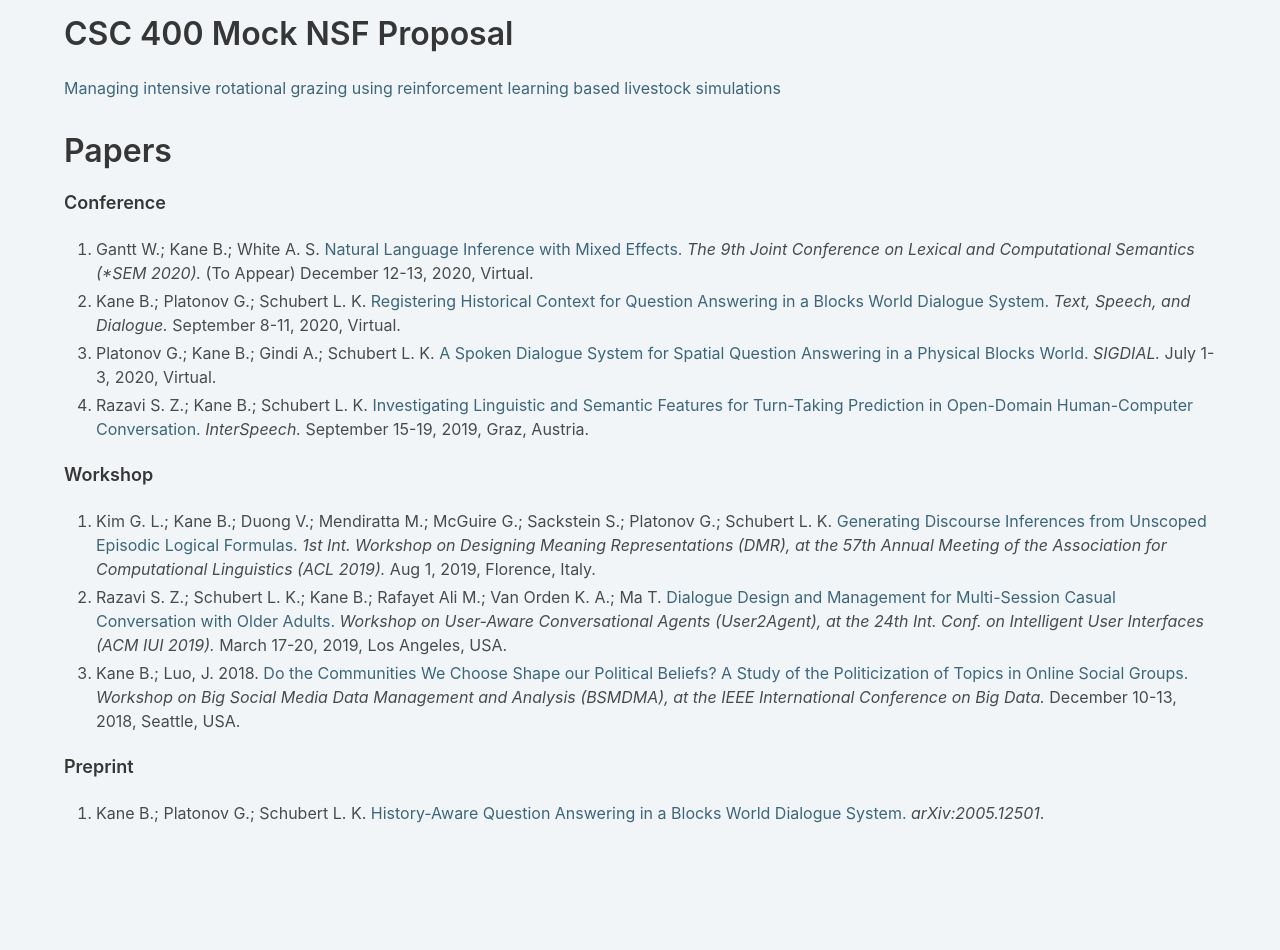
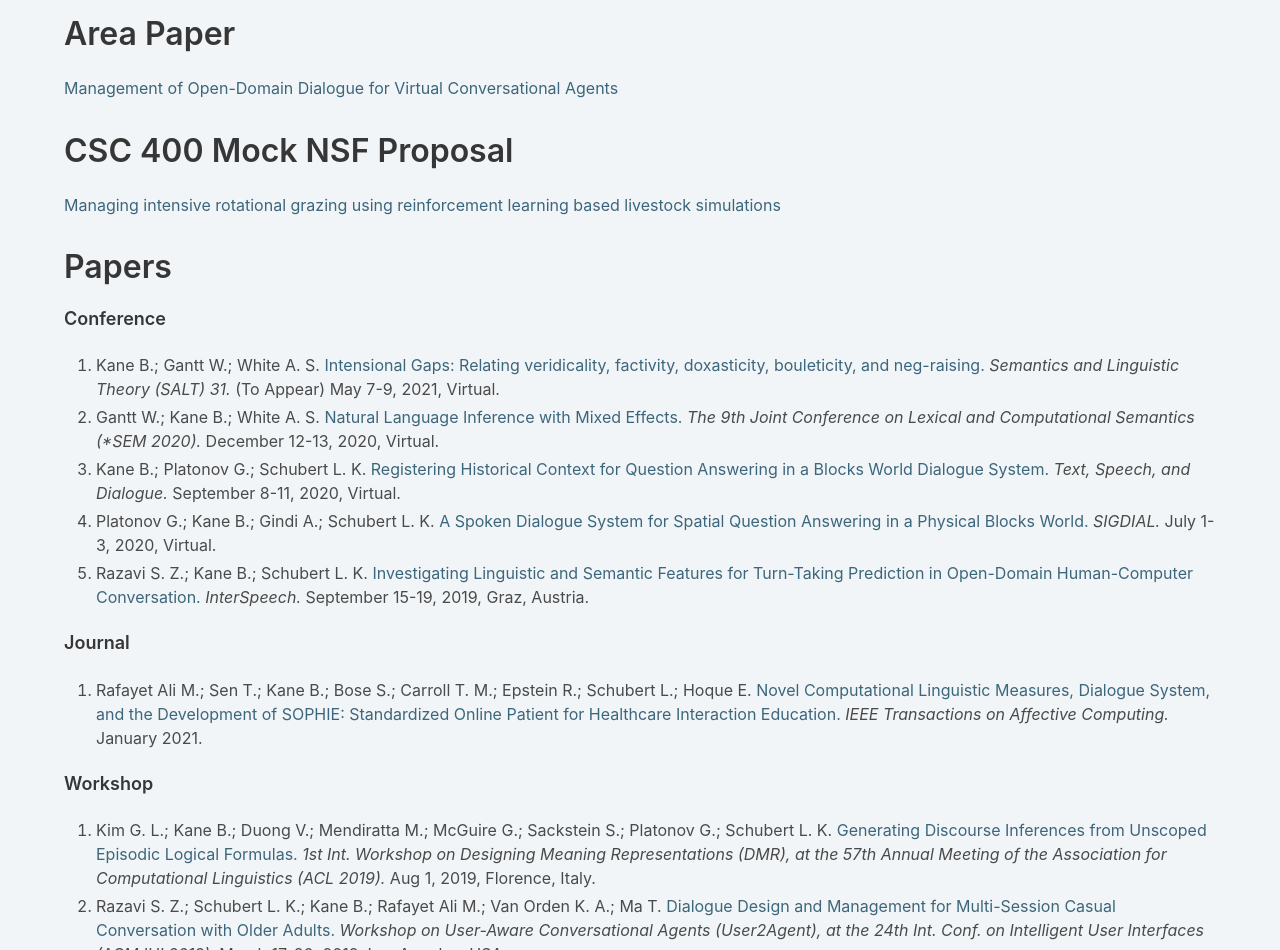
Before and after one commit to bkane2/bkane2, a plain HTML site: page index.html in a window 1280 px wide. Shown: the part 1240-2190 px from the top of the page. Drawn offline with Linux system fonts and the light colour scheme.

Commit message:
Updated CV and papers

```diff
--- a/index.html
+++ b/index.html
@@ -143,6 +143,16 @@
 
     <div class="container">
       <h1 class="title">
+        Area Paper
+      </h1>
+      <a href="documents/Area_Paper.pdf">
+        <p>Management of Open-Domain Dialogue for Virtual Conversational Agents</p>
+      </a>
+      <hr class="small-hr">
+    </div>
+
+    <div class="container">
+      <h1 class="title">
         CSC 400 Mock NSF Proposal
       </h1>
       <a href="documents/NSF.pdf">
@@ -162,9 +172,14 @@
         <div class="content">
           <ol type="1">
             <li>
+              <p>Kane B.; Gantt W.; White A. S.
+                <a href="https://ling.auf.net/lingbuzz/005930"> Intensional Gaps: Relating veridicality, factivity, doxasticity, bouleticity, and neg-raising.</a>
+                <em>Semantics and Linguistic Theory (SALT) 31.</em> (To Appear) May 7-9, 2021, Virtual.</p>
+            </li>
+            <li>
               <p>Gantt W.; Kane B.; White A. S.
-                <a href="https://arxiv.org/pdf/2010.10501.pdf">Natural Language Inference with Mixed Effects.</a>
-                <em>The 9th Joint Conference on Lexical and Computational Semantics (*SEM 2020).</em> (To Appear) December 12-13, 2020, Virtual.</p>
+                <a href="https://www.aclweb.org/anthology/2020.starsem-1.9.pdf">Natural Language Inference with Mixed Effects.</a>
+                <em>The 9th Joint Conference on Lexical and Computational Semantics (*SEM 2020).</em> December 12-13, 2020, Virtual.</p>
             </li>
             <li>
               <p>Kane B.; Platonov G.; Schubert L. K.
@@ -180,6 +195,19 @@
               <p>Razavi S. Z.; Kane B.; Schubert L. K.
                 <a href="https://www.isca-speech.org/archive/Interspeech_2019/pdfs/3152.pdf">Investigating Linguistic and Semantic Features for Turn-Taking Prediction in Open-Domain Human-Computer Conversation.</a>
                 <em>InterSpeech.</em> September 15-19, 2019, Graz, Austria.</p>
+            </li>
+          </ol>
+        </div>
+
+        <h5 class="subtitle">
+          Journal
+        </h5>
+        <div class="content">
+          <ol type="1">
+            <li>
+              <p>Rafayet Ali M.; Sen T.; Kane B.; Bose S.; Carroll T. M.; Epstein R.; Schubert L.; Hoque E.
+                <a href="https://www.researchgate.net/publication/348799785_Novel_Computational_Linguistic_Measures_Dialogue_System_and_the_Development_of_SOPHIE_Standardized_Online_Patient_for_Healthcare_Interaction_Education">Novel Computational Linguistic Measures, Dialogue System, and the Development of SOPHIE: Standardized Online Patient for Healthcare Interaction Education.</a>
+                <em>IEEE Transactions on Affective Computing.</em> January 2021.</p>
             </li>
           </ol>
         </div>
```
Also changed, not shown: 2 other files.
